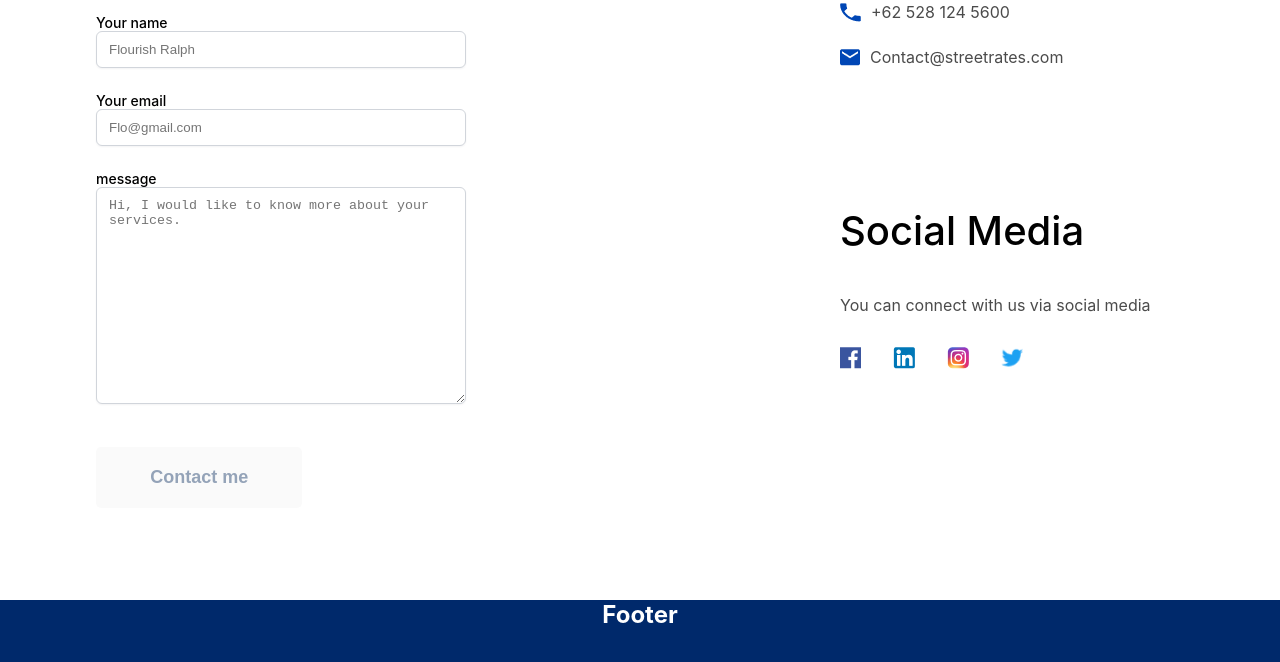
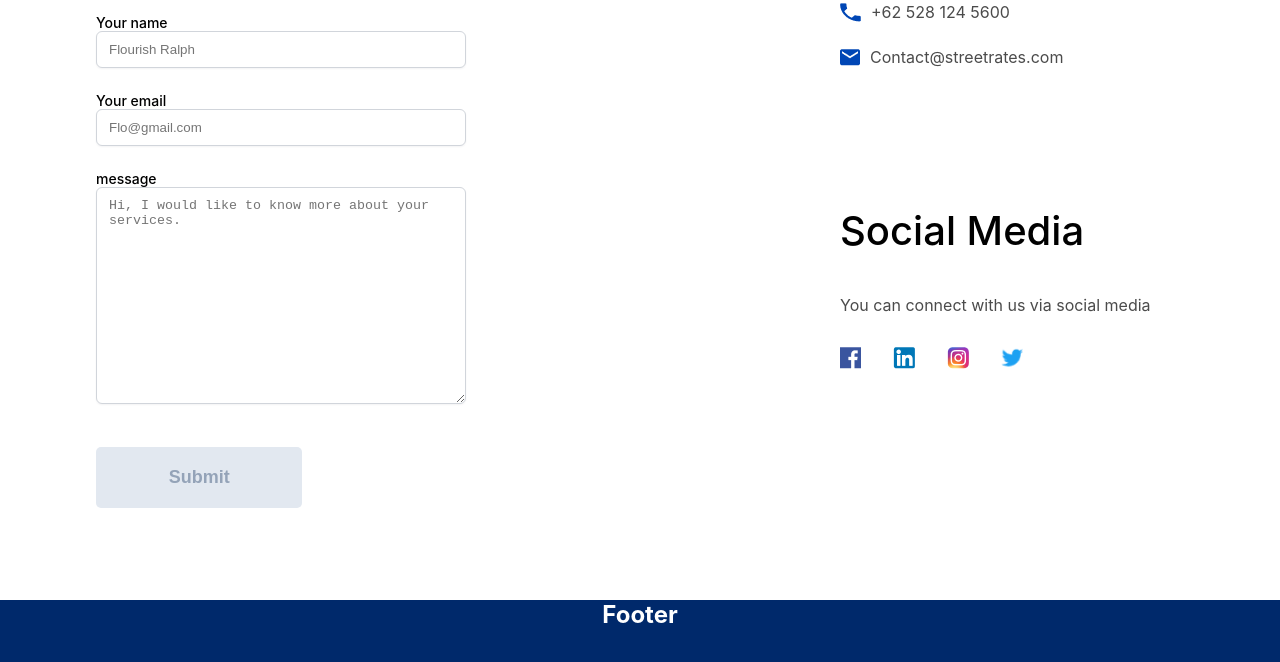
Before and after one commit to c-blaq/bevel-contact-page, a React (Create React App) app: page / in a window 1280 px wide. Shown: the part 765-1427 px from the top of the page. Built offline with nearby package versions, Linux system fonts and the light colour scheme.

Commit message:
feat: setting state for each form input

```diff
--- a/src/component/Button/Button.jsx
+++ /dev/null
@@ -1,27 +0,0 @@
-import React from "react";
-import styled from "styled-components";
-
-const ButtonStyle = styled.button`
-  padding: 1.25rem 0;
-  width: 60%;
-  color: #94a3b8;
-  margin-top: 1rem;
-  font-size: 1.125rem;
-  font-weight: 600;
-  border-radius: 5px;
-  border: none;
-
-  button:disabled {
-    background: #e2e8f0;
-  }
-`;
-
-const Button = ({ text, disabled }) => {
-  return (
-    <ButtonStyle data-testid="button" disabled={disabled}>
-      {text}
-    </ButtonStyle>
-  );
-};
-
-export default Button;
--- a/src/container/contact/ContactForm.jsx
+++ b/src/container/contact/ContactForm.jsx
@@ -1,8 +1,10 @@
-import React from "react";
-import Button from "../../component/Button/Button";
+import React, { useState } from "react";
 import { FormSection } from "./styled/Contact.styled";
 
 const ContactForm = () => {
+  const [name, setName] = useState("");
+  const [email, setEmail] = useState("");
+  const [message, setMessage] = useState("");
   return (
     <FormSection>
       <h2>
@@ -16,22 +18,36 @@ const ContactForm = () => {
       <form>
         <div>
           <label htmlFor="name">Your name</label>
-          <input type="text" id="name" placeholder="Flourish Ralph" />
+          <input
+            type="text"
+            id="name"
+            value={name}
+            onChange={(e) => setName(e.target.value)}
+            placeholder="Flourish Ralph"
+          />
         </div>
 
         <div>
           <label htmlFor="email">Your email</label>
-          <input type="email" id="email" placeholder="Flo@gmail.com" />
+          <input
+            type="email"
+            id="email"
+            value={email}
+            onChange={(e) => setEmail(e.target.value)}
+            placeholder="Flo@gmail.com"
+          />
         </div>
 
         <div>
           <label htmlFor="message">message</label>
           <textarea
             id="message"
+            value={message}
+            onChange={(e) => setMessage(e.target.value)}
             placeholder="Hi, I would like to know more about your services."
           />
         </div>
-        <Button text="Contact me" disabled />
+        <button disabled={!name || !email || !message}>Submit</button>
       </form>
     </FormSection>
   );
--- a/src/container/contact/styled/Contact.styled.js
+++ b/src/container/contact/styled/Contact.styled.js
@@ -81,6 +81,22 @@ export const FormSection = styled.div`
 
     textarea {
       height: 224px;
+    }
+
+    button {
+      padding: 1.25rem 0;
+      width: 60%;
+      color: #94a3b8;
+      margin-top: 1rem;
+      font-size: 1.125rem;
+      font-weight: 600;
+      border-radius: 5px;
+      border: none;
+      background: #00296b;
+    }
+
+    button:disabled {
+      background: #e2e8f0;
     }
   }
 
```
Also changed, not shown: 1 other file (tests, documents, lock files or other folders).
